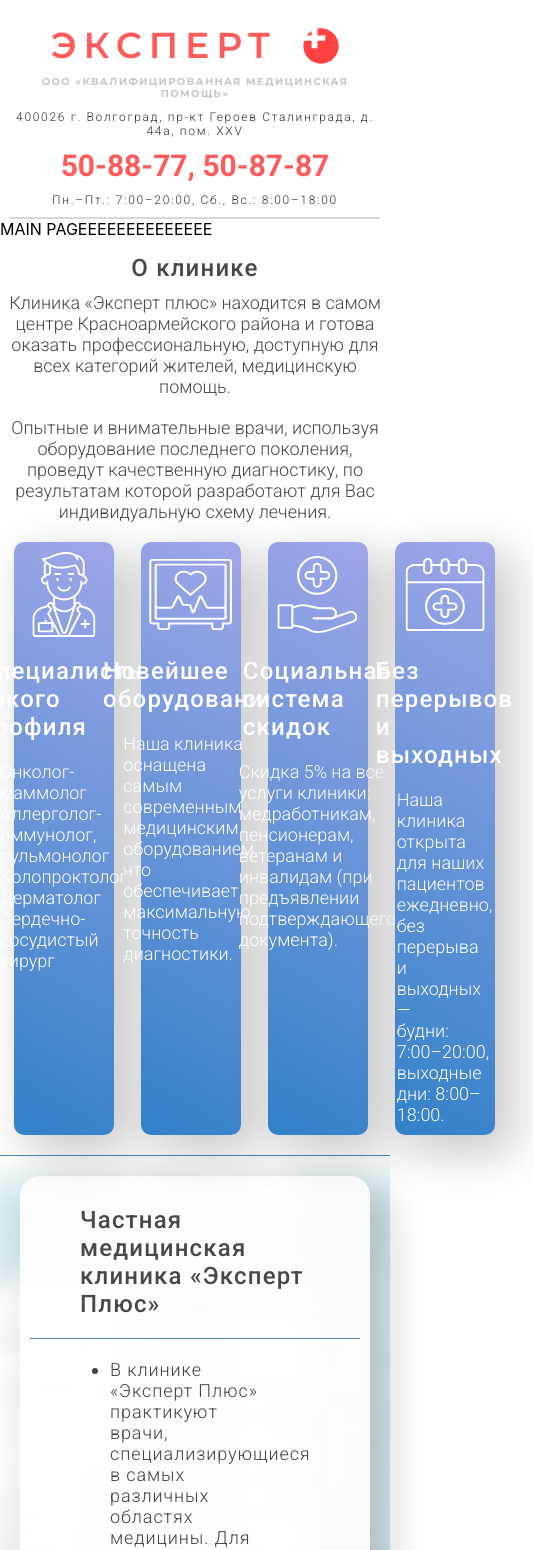
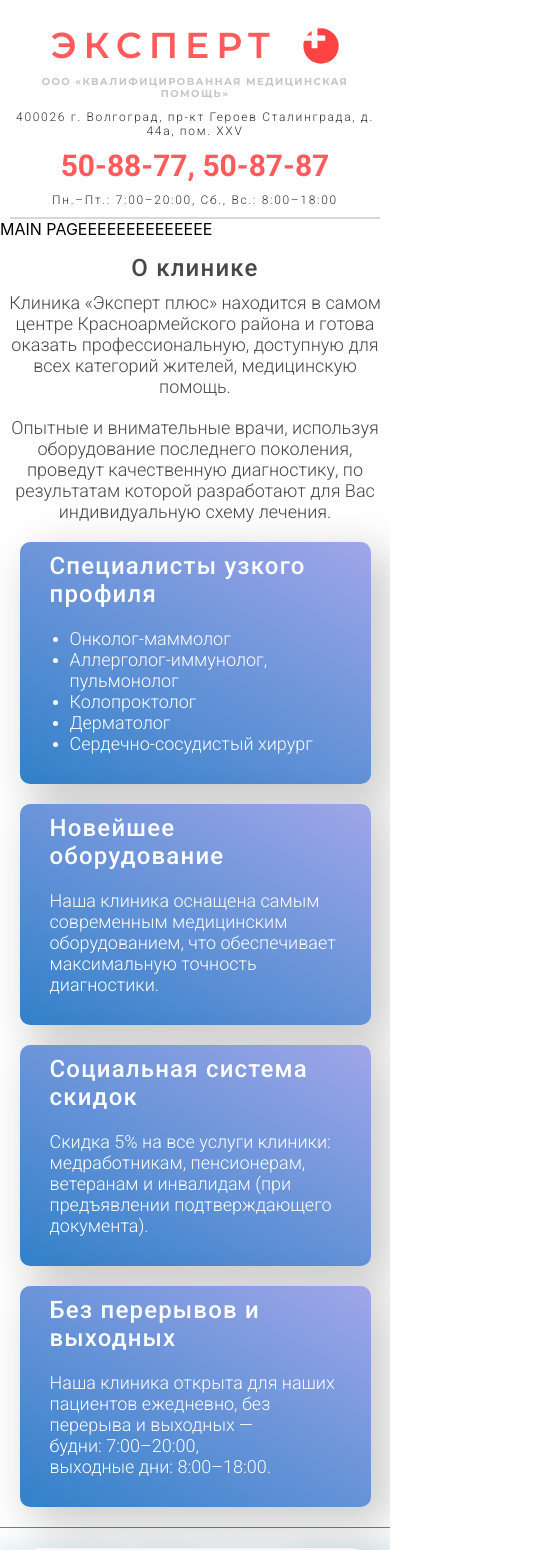
Before and after one commit to CanUFeelMyHeart/expertPlus, a React (Create React App) app in the folder medical-clinic-expert/: page / in a window 390 px wide. Shown: the top 1550 px of the page, 533 px wide, since content can reach past the window. Built offline with nearby package versions, Linux system fonts and the light colour scheme; the HTML template or start-up script is replaced by a standard one.

Commit message:
about clinic blocks are set adaptive

```diff
--- a/medical-clinic-expert/src/components/AboutClinicComponent/AboutClinicBlockComponent/AboutClinicBlockComponent.css
+++ b/medical-clinic-expert/src/components/AboutClinicComponent/AboutClinicBlockComponent/AboutClinicBlockComponent.css
@@ -46,6 +46,7 @@
   line-height: 21px;
   text-align: left;
   padding: 10px 20px;
+  padding-bottom: 20px;
   color: #ffffff;
 }
 
@@ -61,3 +62,38 @@
   background: linear-gradient(209.51deg, #8791e6 0.34%, #0d69c0 99.44%);
   transform: scale(1.03);
 }
+
+@media (max-width: 961px) {
+  .aboutClinicBlock {
+    width: 45%;
+    min-width: 100px;
+    display: flex;
+    margin: 0 auto;
+    margin-bottom: 20px;
+    min-height: 120px;
+  }
+}
+
+@media (max-width: 600px) {
+  .aboutClinicBlock {
+    width: 90%;
+    min-width: 100px;
+    margin: 0 auto;
+    margin-bottom: 20px;
+  }
+}
+
+@media (max-width: 450px) {
+    .aboutClinicBlock__img {
+      display: none;
+    }
+
+    .aboutClinicBlock__header {
+        padding-left: 30px;
+    }
+
+    .aboutClinicBlock__description {
+        padding: 30px;
+        padding-top: 10px;
+    }
+  }
--- a/medical-clinic-expert/src/components/AboutClinicComponent/AboutClinicComponent.css
+++ b/medical-clinic-expert/src/components/AboutClinicComponent/AboutClinicComponent.css
@@ -37,3 +37,21 @@
   max-width: 960px;
   margin: 0 auto;
 }
+
+@media (max-width: 961px) {
+  .aboutClinic__aboutClinicBlockComponent {
+    width:100%;
+    display: flex;
+    flex-direction: row;
+    justify-content: space-between;
+    flex-wrap: wrap;
+  }
+}
+
+@media (max-width: 600px) {
+    .aboutClinic__aboutClinicBlockComponent {
+      display: flex;
+      flex-direction: column;
+      justify-content: space-between;
+    }
+  }
```
Lines whose indentation alone changed are shown as unchanged.
